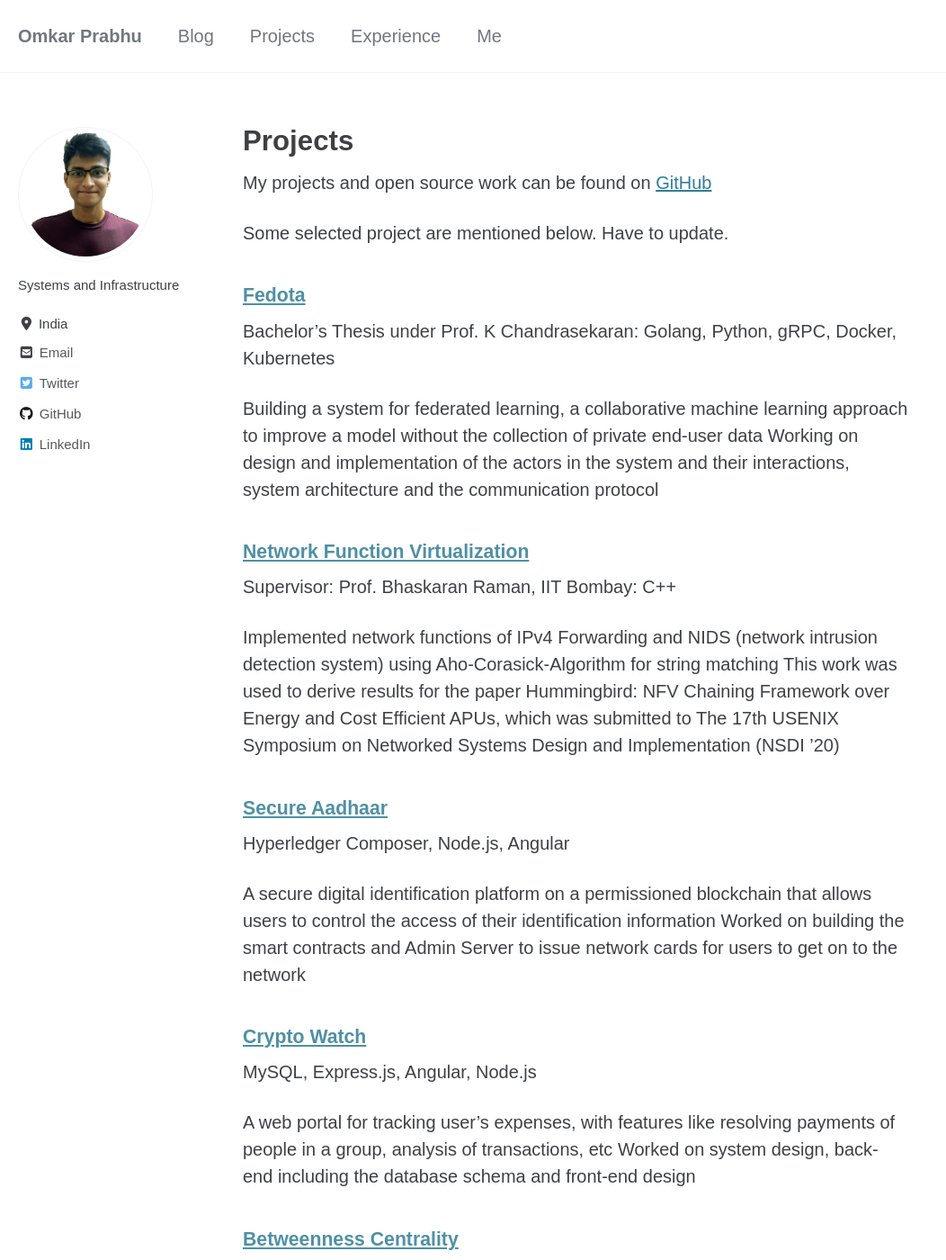
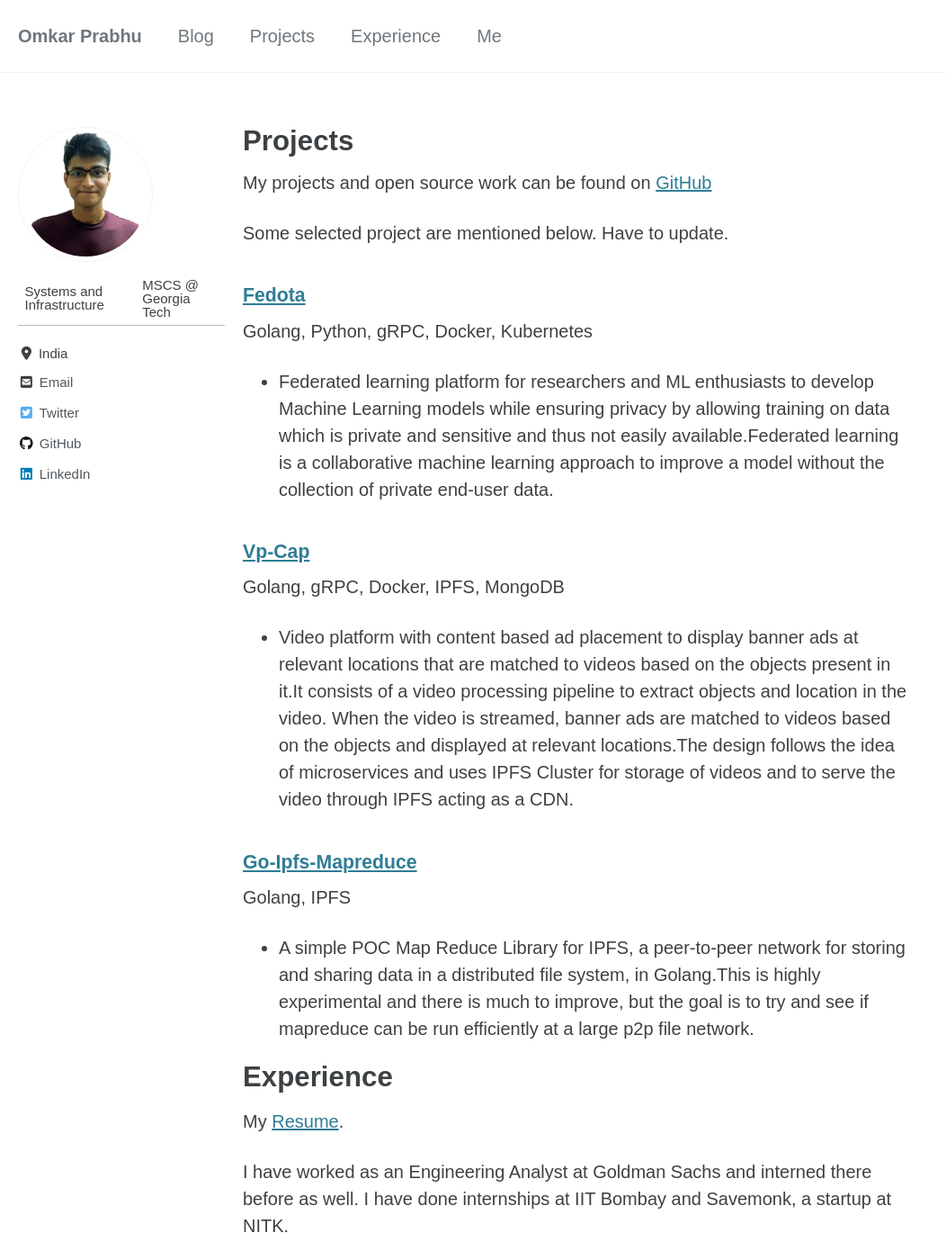
Before and after one commit to omkarprabhu-98/omkarprabhu-98.github.io, a Jekyll site: the page built from _pages/cs.md, in a window 1280 px wide and 1400 px high. Shown: the whole window at 90% size, without its empty margins (0-1052 px from the left). Built offline with Jekyll 4.4.1, drawn with Linux system fonts in a browser that asks for light colours; cached includes are drawn as plain includes; nearby versions of some CDN libraries; some of the changed text lies outside the part shown.

Commit message:
update info

```diff
--- a/_config.yml
+++ b/_config.yml
@@ -95,7 +95,7 @@ analytics:
 author:
   # name             : "."
   avatar           : "/assets/images/bio.jpg" # path of avatar image, e.g. "/assets/images/bio-photo.jpg"
-  bio              : "Systems and Infrastructure"
+  bio              : "Systems and Infrastructure | MSCS @ Georgia Tech"
   location         : "India"
   email            :
   links:
--- a/_data/cs.yml
+++ b/_data/cs.yml
@@ -1,29 +1,40 @@
 projects:
-  - title: "Fedota"
-    sub: "Bachelor’s Thesis under Prof. K Chandrasekaran: Golang, Python, gRPC, Docker, Kubernetes"
-    desc: "Building a system for federated learning, a collaborative machine learning approach to improve a model without the
-collection of private end-user data \n Working on design and implementation of the actors in the system and their interactions, system architecture and
-the communication protocol"
-  - title: "Network Function Virtualization"
-    sub: "Supervisor: Prof. Bhaskaran Raman, IIT Bombay: C++"
-    desc: "Implemented network functions of IPv4 Forwarding and NIDS (network intrusion detection system) using
-Aho-Corasick-Algorithm for string matching \n This work was used to derive results for the paper Hummingbird: NFV Chaining Framework over Energy and Cost
-Efficient APUs, which was submitted to The 17th USENIX Symposium on Networked Systems Design and
-Implementation (NSDI ’20)"
-  - title: "Secure Aadhaar"
-    sub: "Hyperledger Composer, Node.js, Angular"
-    desc: "A secure digital identification platform on a permissioned blockchain that allows users to control the access of their
-identification information \n Worked on building the smart contracts and Admin Server to issue network cards for users to get on to the network"
-  - title: "Crypto Watch"
-    sub: "MySQL, Express.js, Angular, Node.js"
-    desc: "A web portal for tracking user’s expenses, with features like resolving payments of people in a group, analysis of
-transactions, etc \n Worked on system design, back-end including the database schema and front-end design"
-  - title: "Betweenness Centrality"
-    sub: "CUDA, C++"
-    desc: "Calculation of betweenness centrality, which measures the importance of vertices in graphs, for large sparse graphs
-on GPU \n Worked on understanding Work-efficient and Vertex-parallel methods to improve efficiency, implementation and
-testing"
-  - title: "C compiler - Analysis Phase"
-    sub: "flex, yacc, C++"
-    desc: "Contains Lexical, Syntax, Semantic Analysis with ICG Phase to handle many features in the C language \n Worked on design decisions for parsing, intermediate representations, analysis rules and error handling followed by
-its implementation"
+  - title: Fedota
+    link: https://github.com/fedota
+    libs: Golang, Python, gRPC, Docker, Kubernetes
+    desc:
+      - Federated learning platform for researchers and ML enthusiasts to develop Machine Learning models while ensuring privacy by allowing training on data which is private and sensitive and thus not easily available.
+      - Federated learning is a collaborative machine learning approach to improve a model without the collection of private end-user data.
+  - title: Vp-Cap
+    link: https://github.com/vp-cap
+    libs: Golang, gRPC, Docker, IPFS, MongoDB
+    desc:
+      - Video platform with content based ad placement to display banner ads at relevant locations that are matched to videos based on the objects present in it.
+      - It consists of a video processing pipeline to extract objects and location in the video. When the video is streamed, banner ads are matched to videos based on the objects and displayed at relevant locations.
+      - The design follows the idea of microservices and uses IPFS Cluster for storage of videos and to serve the video through IPFS acting as a CDN.
+  - title: Go-Ipfs-Mapreduce
+    link: https://github.com/omkarprabhu-98/go-ipfs-mapreduce
+    libs: Golang, IPFS
+    desc:
+      - A simple POC Map Reduce Library for IPFS, a peer-to-peer network for storing and sharing data in a distributed file system, in Golang.
+      - This is highly experimental and there is much to improve, but the goal is to try and see if mapreduce can be run efficiently at a large p2p file network.
+
+other-projects:
+  - title: Secure Aadhaar
+    link: https://github.com/TeamAlpha-NITK/Secure-Aadhaar
+    libs: Hyperledger Composer, Node.js, Angular
+    desc:
+      - A secure digital identification platform on a permissioned blockchain that allows users to control the access of their identification information.
+      - Worked on building the smart contracts and Admin Server to issue network cards for users to get on to the network.
+  - title: Betweenness Centrality
+    link: https://github.com/CSE-Projects/betweenness-centrality-gpu
+    libs: CUDA, C++
+    desc:
+      - Calculation of betweenness centrality, which measures the importance of vertices in graphs, for large sparse graphs on GPU
+      - Worked on the implementation Work-efficient and Vertex-parallel methods to improve efficiency and benchmarking
+  - title: C compiler - Analysis Phase
+    link: https://github.com/omkarprabhu-98/basic-c-compiler-frontend
+    libs: flex, yacc, C++
+    desc:
+      - Lexical, Syntax, Semantic Analysis with ICG Phase to handle many features in the C language.
+      - Worked on design decisions for parsing, intermediate representations, analysis rules and error handling followed by its implementation.
--- a/_pages/cs.md
+++ b/_pages/cs.md
@@ -11,20 +11,16 @@ Some selected project are mentioned below. Have to update.
 
 {% for project in site.data.cs.projects %}
 #### [{{ project.title }}]({{ project.link }}){:target="_blank"}
-{{ project.sub }}
+{{ project.libs }}
 
-{{ project.desc }}
+- {{ project.desc }}
+
 {% endfor %}
 
 # Experience
 
-[CV](https://drive.google.com/file/d/1asa-ttNgleZvLZ4Pz3YSoH4pXC1QYE48/view){:target="_blank"}
+My [Resume](https://drive.google.com/file/d/1kjG3KJ63q_i92vl-cmtvMJThuuqeTp8B/view){:target="_blank"}.
 
-I have had the opportunity to work at a startup, a university and an MNC all of which have helped me tremendously.
+I have worked as an Engineering Analyst at Goldman Sachs and interned there before as well. I have done internships at IIT Bombay and Savemonk, a startup at NITK.
 
-Have to update.
-
-{% for experience in site.data.cs.experiences %}
-#### [{{ experience.title }}]({{ experience.link }}){:target="_blank"}
-{experience.desc}
-{% endfor %}
+Please take a look at my LinkedIn for more details.
```
Also changed, not shown: _pages/me.md (+1 -1 lines), _posts/2021/2021-03-10-zab.md (+2 -2 lines).
